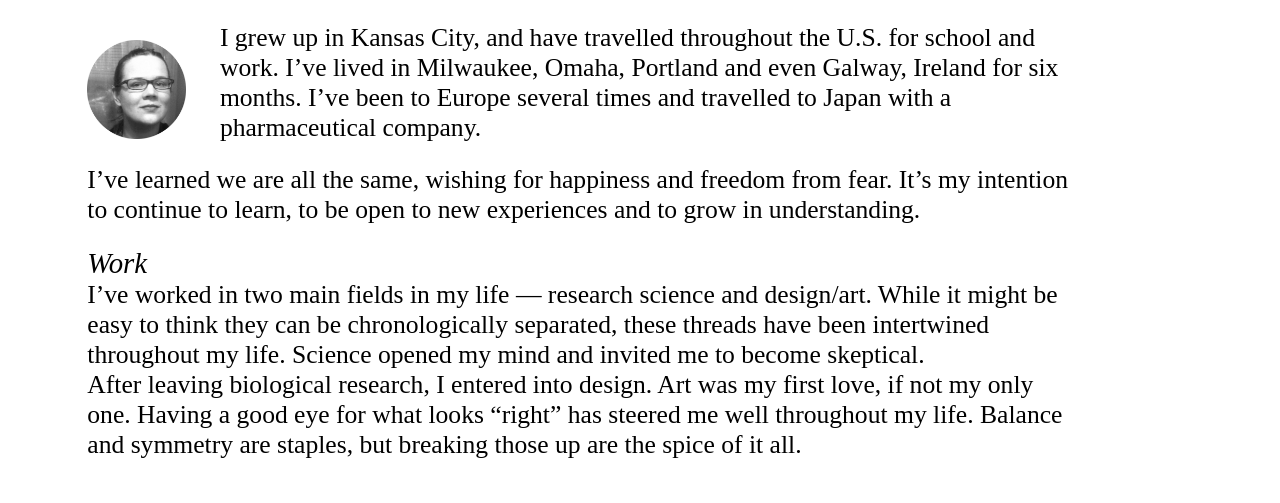
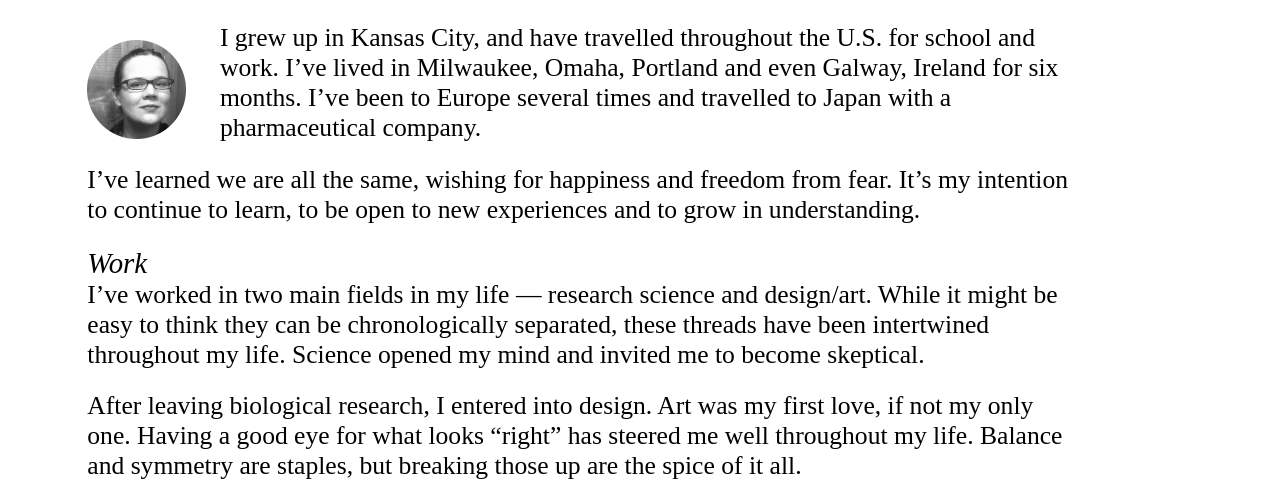
Before and after one commit to epandzik/mLe, a plain HTML site: page mLe_pages/mLe_ABOUT.html in a window 1280 px wide. Shown: the part 497-1000 px from the top of the page. Before the commit the page ends 978 px from the top, so only its background shows below. Drawn offline with nearby package versions, Linux system fonts and the light colour scheme; a web font is replaced by a local one.

Commit message:
missing p tag
had bad layout on about

```diff
--- a/mLe_pages/mLe_ABOUT.html
+++ b/mLe_pages/mLe_ABOUT.html
@@ -70,6 +70,6 @@
 <h3>Who I Am</h3>
 <p><img src="../assets/ImageLibrary/emPicBW.jpg">I grew up in Kansas City, and have travelled throughout the U.S. for school and work. I’ve lived in Milwaukee, Omaha, Portland and even Galway, Ireland for six months. I’ve been to Europe several times and travelled to Japan with a pharmaceutical company.</p><p>I’ve learned we are all the same, wishing for happiness and freedom from fear. It’s my intention to continue to learn, to be open to new experiences and to grow in understanding.</p>
 <h3>Work</h3>
-<p>I’ve worked in two main fields in my life — research science and design/art. While it might be easy to think they can be chronologically separated, these threads have been intertwined throughout my life. Science opened my mind and invited me to become skeptical.<br>After leaving biological research, I entered into design. Art was my first love, if not my only one. Having a good eye for what looks “right” has steered me well throughout my life. Balance and symmetry are staples, but breaking those up are the spice of it all.</p>
+<p>I’ve worked in two main fields in my life — research science and design/art. While it might be easy to think they can be chronologically separated, these threads have been intertwined throughout my life. Science opened my mind and invited me to become skeptical.</p><p>After leaving biological research, I entered into design. Art was my first love, if not my only one. Having a good eye for what looks “right” has steered me well throughout my life. Balance and symmetry are staples, but breaking those up are the spice of it all.</p>
 </body>
 </html>
```
